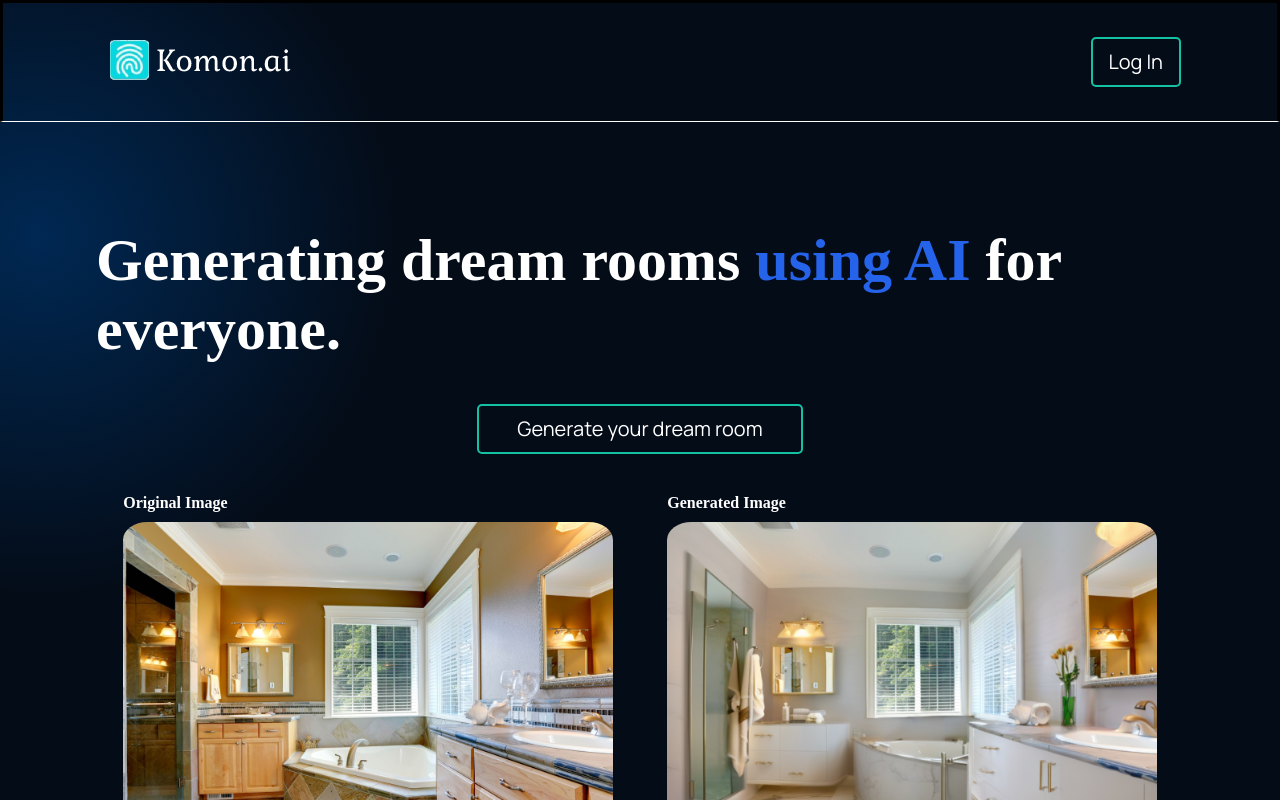
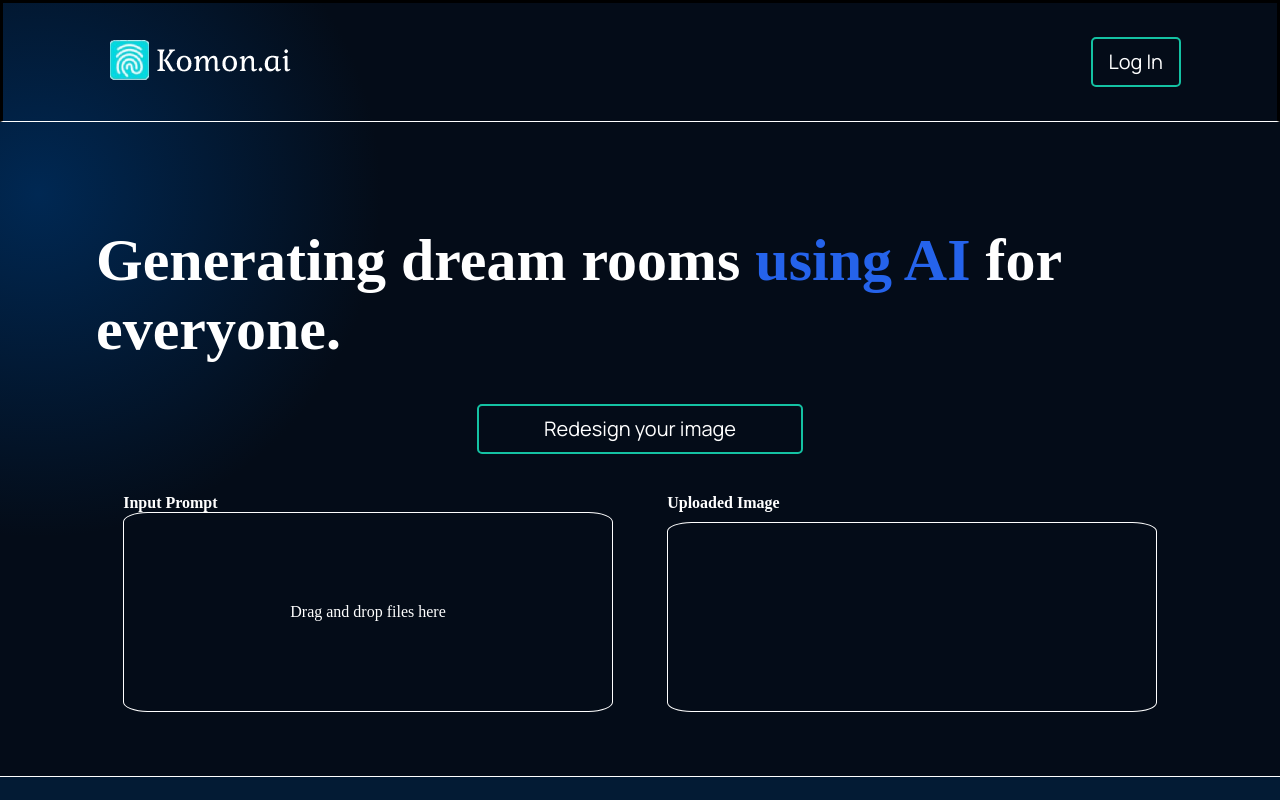
Before and after one commit to GloryDream413/IMG2IMG, a React (Create React App) app in the folder frontend/: page /dream in a window 1280 px wide. Shown: the top 800 px of the page. Built offline with nearby package versions, Linux system fonts and the light colour scheme.

Commit message:
Upload Interface changed.

```diff
--- a/frontend/package.json
+++ b/frontend/package.json
@@ -8,6 +8,7 @@
     "npm": "^9.6.7",
     "react": "^18.2.0",
     "react-dom": "^18.2.0",
+    "react-dropzone": "^14.2.3",
     "react-icons": "^4.6.0",
     "react-router-dom": "^6.11.2",
     "react-scripts": "5.0.1",
--- a/frontend/src/components/dream/Dream.jsx
+++ b/frontend/src/components/dream/Dream.jsx
@@ -1,10 +1,26 @@
-import React from 'react';
-import { useEffect, useState, useContext } from "react";
+import React, { useCallback } from 'react';
 import './dream.css';
-import axios from 'axios'
-import aiorigin from '../../assets/aiorigin.png'
-import aigenerated from '../../assets/aigenerated.png'
+import { useDropzone } from 'react-dropzone';
 import { Link } from 'react-router-dom';
+
+function UploadDropZone() {
+  const onDrop = useCallback((acceptedFiles) => {
+    // Handle the uploaded files here
+    console.log(acceptedFiles);
+  }, []);
+
+  const { getRootProps, getInputProps, isDragActive } = useDropzone({ onDrop });
+
+  return (
+    <div className="upload-container">
+      <div {...getRootProps()} className={`box-container ${isDragActive ? 'active' : ''}`}>
+        <input {...getInputProps()} />
+        <p>{isDragActive ? 'Drop the files here' : 'Drag and drop files here'}</p>
+      </div>
+    </div>
+  );
+}
+
 export const Dream = () => {
   return (
     <div className="gpt3__header section__padding" id="home">
@@ -12,16 +28,16 @@ export const Dream = () => {
         <h1><b>Generating dream rooms <span>using AI</span> for everyone.</b></h1>
       </div>
       <div className='generate'>
-        <button type="button" ><Link to="/dream">Generate your dream room</Link></button>
+        <button type="button" ><Link to="/dream">Redesign your image</Link></button>
       </div>
       <div className="gpt3__header-content">
         <div className="original">
-          <h2>Original Image</h2>
-          <img src={aiorigin} alt="ai" />
+          <h2>Input Prompt</h2>
+          <UploadDropZone />
         </div>
         <div className="generated">
-          <h2>Generated Image</h2>
-          <img src={aigenerated} alt="ai" />
+          <h2>Uploaded Image</h2>
+          <div className='Uploaded'></div>
         </div>
       </div>
     </div>
--- a/frontend/src/components/dream/dream.css
+++ b/frontend/src/components/dream/dream.css
@@ -69,3 +69,29 @@
   width: 100%;
   border-radius: 5%;
 }
+
+.gpt3__header-content .Uploaded {
+  margin-top: 10px;
+  border-radius: 5%;
+  border-color: #fff;
+  border-style: solid;
+  border-width: 1px;
+  width: 100%;
+  height: 100%;
+}
+
+.upload-container {
+  display: flex;
+  justify-content: center;
+  align-items: center;
+  width: 100%;
+  height: 200px;
+  border-style: solid;
+  border-color: #fff;
+  border-width: 1px;
+  border-radius: 5%;
+}
+
+.upload-container p {
+  color: #fff;
+}
```
